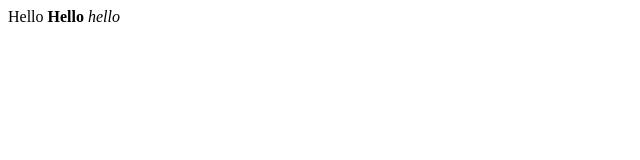
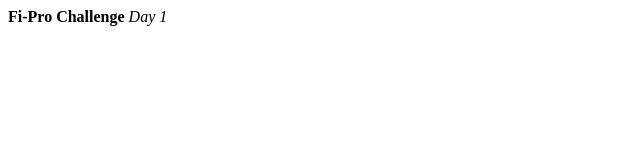
Before and after one commit to amriteshamr/Fi-Pro-Web-Challenge, a plain HTML site: page index.html in a window 1280 px wide. Shown: the full height of the page, 0-640 px from the left. Drawn offline with Linux system fonts and the light colour scheme.

Commit message:
Update index.html

```diff
--- a/index.html
+++ b/index.html
@@ -1,11 +1,12 @@
 <!DOCTYPE html>
 <html>
     <head>
-        <title>Hello</title>
+        <title>Fi-Pro Day 1</title>
     </head>
-    <body>Hello
-        <b>Hello</b>
-        <i>hello</i>
+    <body>
+        <b>Fi-Pro Challenge
+        </b>
+        <i>Day 1</i>
     </body>
 
 </html>
```
